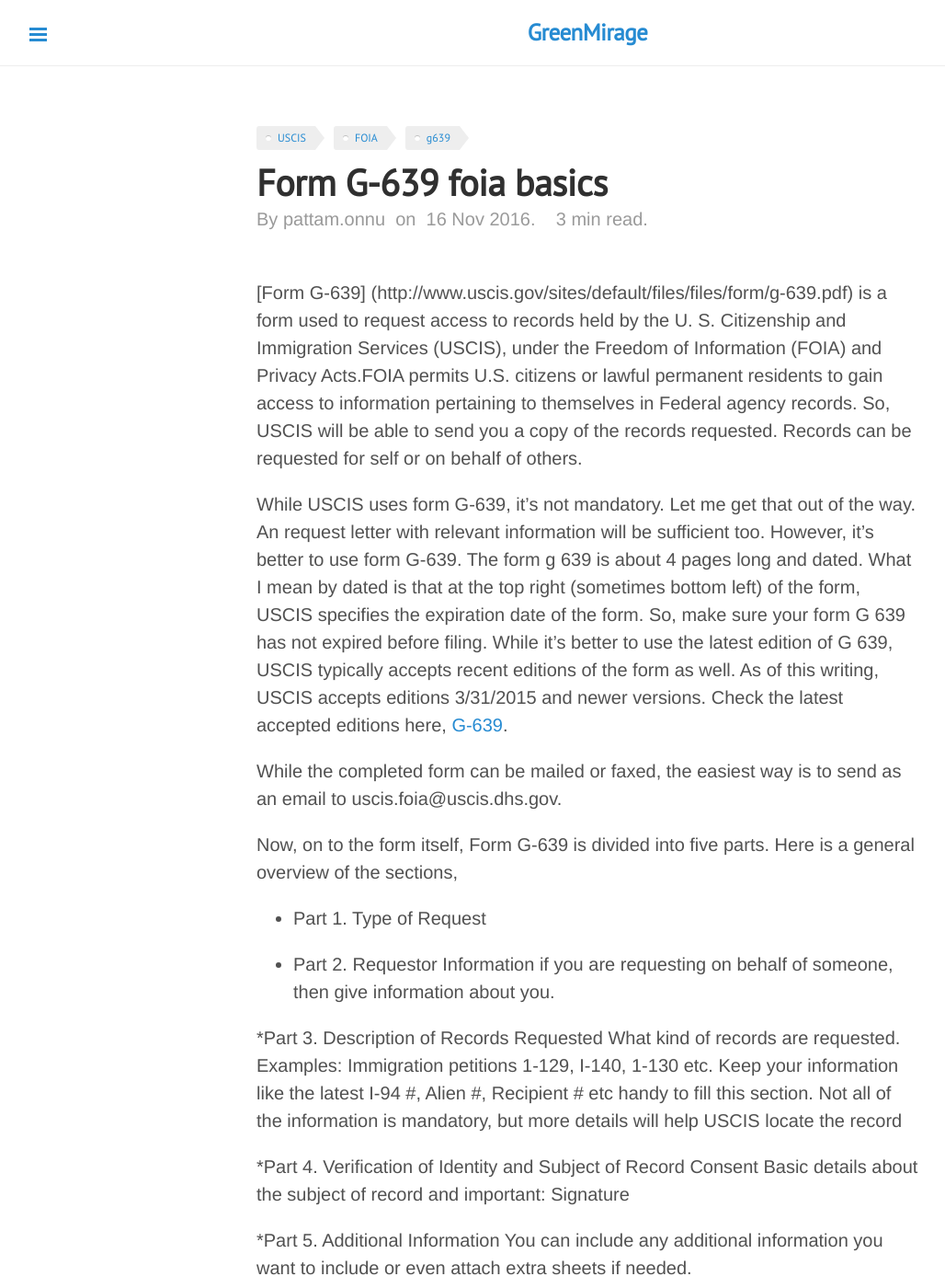
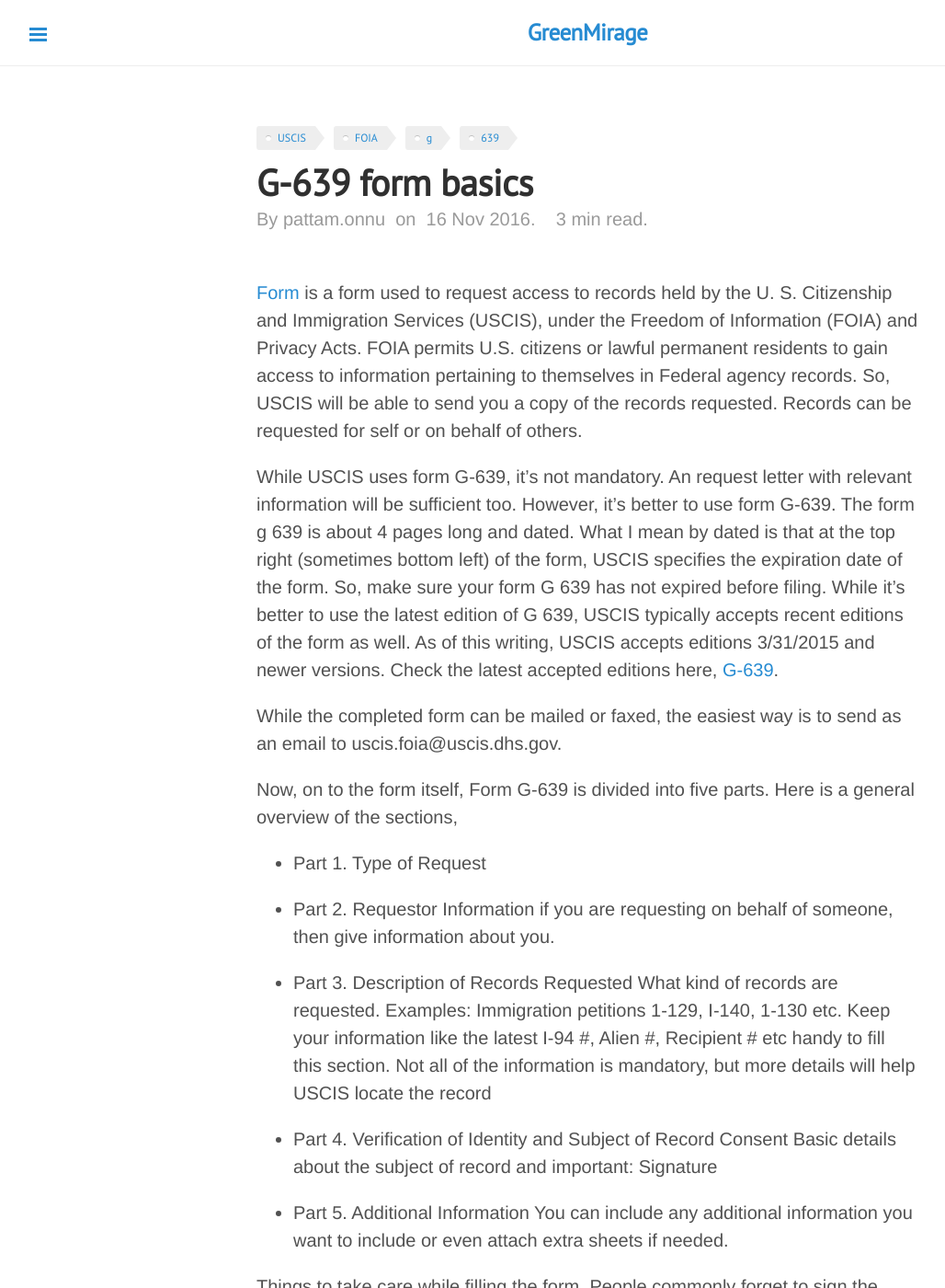
Before and after one commit to gitforwork2/gitforwork.github.io, a Jekyll site: the page built from _posts/2016-11-16-g-639-form-basics.md, in a window 1280 px wide and 1400 px high. Shown: the whole window at 92% size, without its empty margins (1-1029 px from the left). Built offline with Jekyll 4.4.1, drawn with Linux system fonts in a browser that asks for light colours; comment, search, counter and statistics services are not loaded.

Commit message:
post refactor

```diff
--- a/_posts/2016-11-16-g-639-form-basics.md
+++ b/_posts/2016-11-16-g-639-form-basics.md
@@ -1,18 +1,18 @@
 ---
 layout: post
-title: Form G-639 foia basics
+title: G-639 form basics
 date: 2016-11-16
-tags: USCIS FOIA g639
+tags: USCIS FOIA g 639
 comments: true
-description: Basic information about form G 639 used to request immigration records
+description: Basic information about form G 639 used to request immigration records from USCIS
 ---
-[Form G-639] (http://www.uscis.gov/sites/default/files/files/form/g-639.pdf) is a form used to request access to
+[Form](http://www.uscis.gov/sites/default/files/files/form/g-639.pdf) is a form used to request access to
 records held by the U. S. Citizenship and Immigration Services (USCIS), under the Freedom of Information (FOIA)
-and Privacy Acts.FOIA permits U.S. citizens or lawful permanent residents to gain access to information pertaining to themselves in
+and Privacy Acts. FOIA permits U.S. citizens or lawful permanent residents to gain access to information pertaining to themselves in
 Federal agency records. So, USCIS will be able to send you a copy of the records requested.
 Records can be requested for self or on behalf of others.
 
-While USCIS uses form G-639, it's not mandatory. Let me get that out of the way. An request letter with relevant
+While USCIS uses form G-639, it's not mandatory. An request letter with relevant
 information will be sufficient too. However, it's better to use form G-639.
 The form g 639 is about 4 pages long and dated. What I mean by dated is that at the top right (sometimes bottom left)
 of the form, USCIS specifies the expiration date of the form.
@@ -20,7 +20,7 @@ So, make sure your form G 639 has not expired before filing. While it's better t
 USCIS typically accepts recent editions of the form as well.
 As of this writing, USCIS accepts editions 3/31/2015 and newer versions.
 Check the latest accepted editions here,
-[G-639](http://www.uscis.gov/sites/default/files/files/form/g-639.pdf).
+ [G-639](http://www.uscis.gov/sites/default/files/files/form/g-639.pdf).
 
 While the completed form can be mailed or faxed, the easiest way is to send as an email to uscis.foia@uscis.dhs.gov.
 
@@ -32,20 +32,19 @@ Form G-639 is divided into five parts. Here is a general overview of the section
 * Part 2. Requestor Information
 		if you are requesting on behalf of someone, then give information about you.
 
-*Part 3. Description of Records Requested
+* Part 3. Description of Records Requested
 What kind of records are requested. Examples: Immigration petitions 1-129, I-140, 1-130 etc.
 Keep your information like the latest I-94 #, Alien #, Recipient # etc handy to fill this section. Not all of the information is mandatory, but more details will help USCIS locate the record
 
-*Part 4. Verification of Identity and Subject of Record Consent
+* Part 4. Verification of Identity and Subject of Record Consent
 Basic details about the subject of record and important: Signature
 
-*Part 5. Additional Information
+* Part 5. Additional Information
 You can include any additional information you want to include or even attach extra sheets if needed.
 
-
 Things to take care while filling the form,
-People commonly forget to sign the completed form. USCIS rejects any unsigned Form G-639 causing unnecessary delays.
-Hence, make sure you sign the form before sending it to USCIS.
+ People commonly forget to sign the completed form. USCIS rejects any unsigned Form G-639 causing unnecessary delays.
+ Hence, make sure you sign the form before sending it to USCIS.
 
 Also, make sure you have the correct address listed in the form. Because, that's where USCIS would mail the
 details requested.
```
